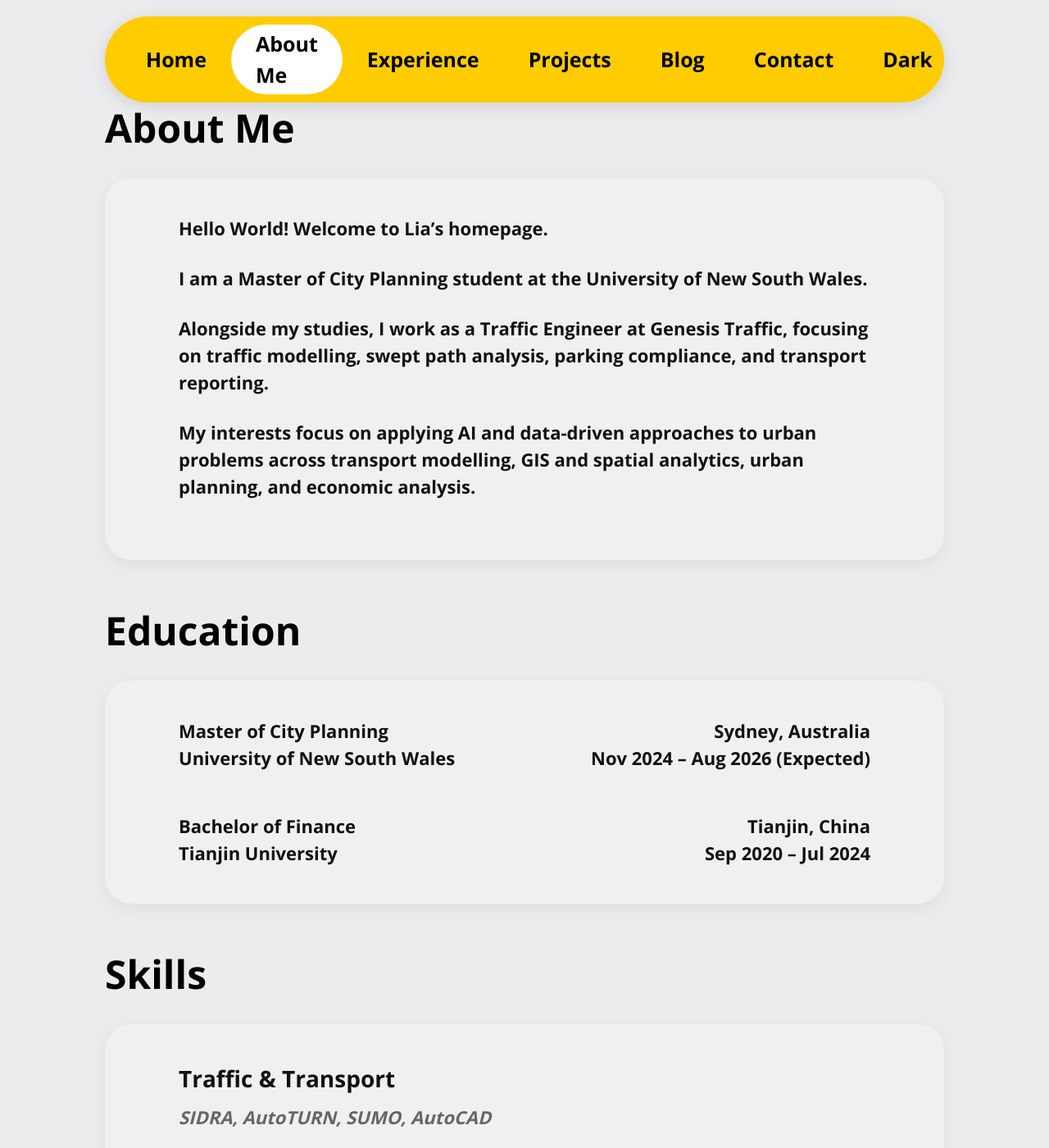
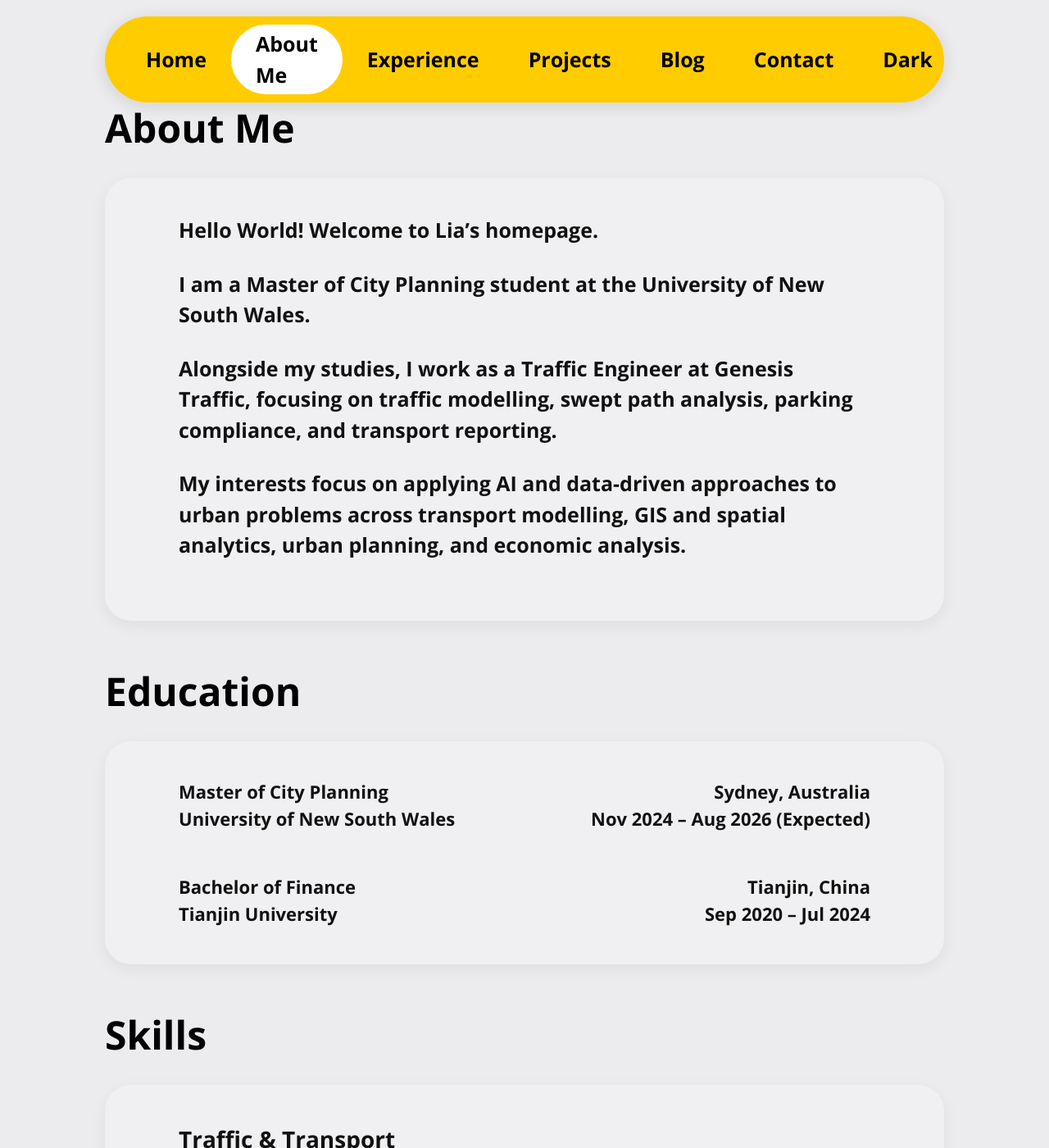
Before and after one commit to tszyeewun/tszyeewun.github.io, a Jekyll site: the page built from aboutme.html, in a window 1280 px wide and 1400 px high. Shown: the whole window at 82% size. Built offline with Jekyll 4.4.1, drawn with Linux system fonts in a browser that asks for light colours.

Commit message:
Update aboutme.html

```diff
--- a/aboutme.html
+++ b/aboutme.html
@@ -172,7 +172,7 @@ title: About Me
 
 .about-card p{
 
-  font-size:22px;
+  font-size:25px;
 
   font-weight:700;
 
```
